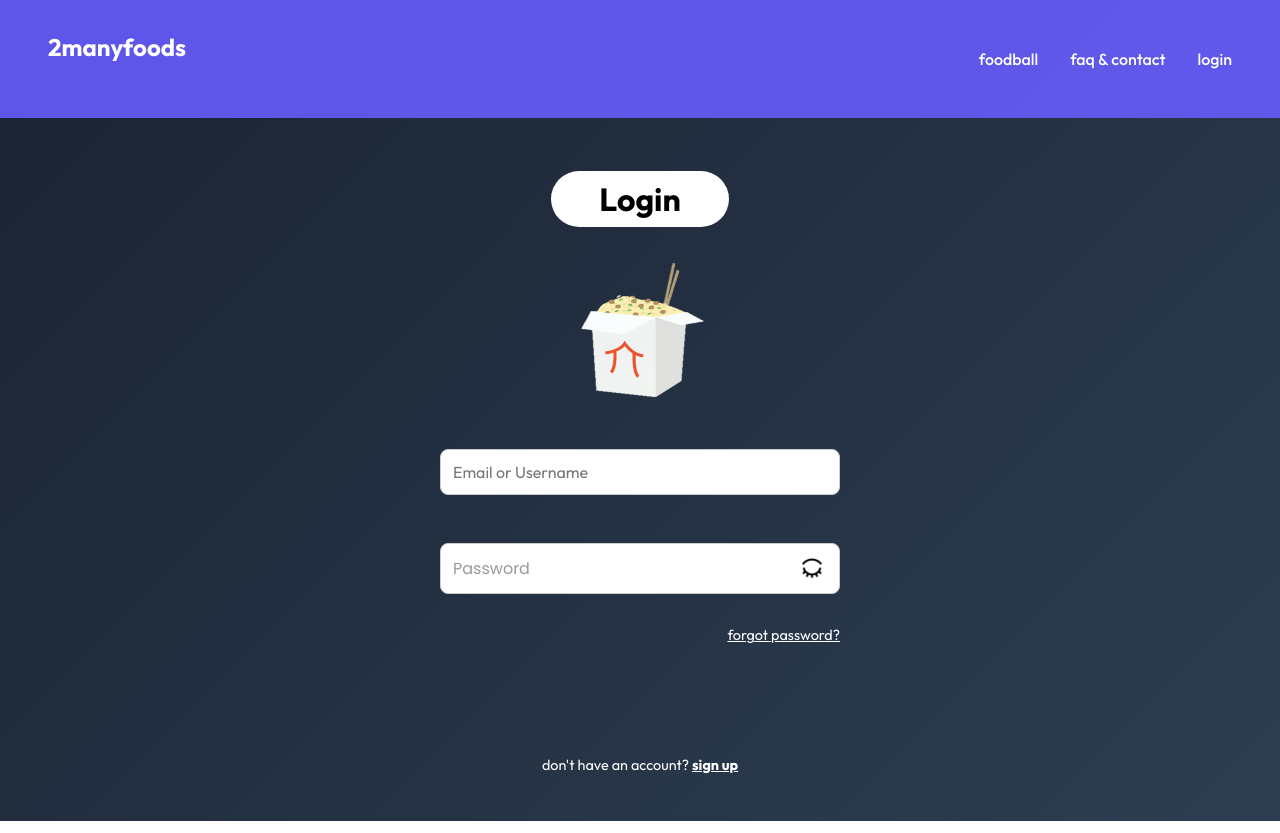
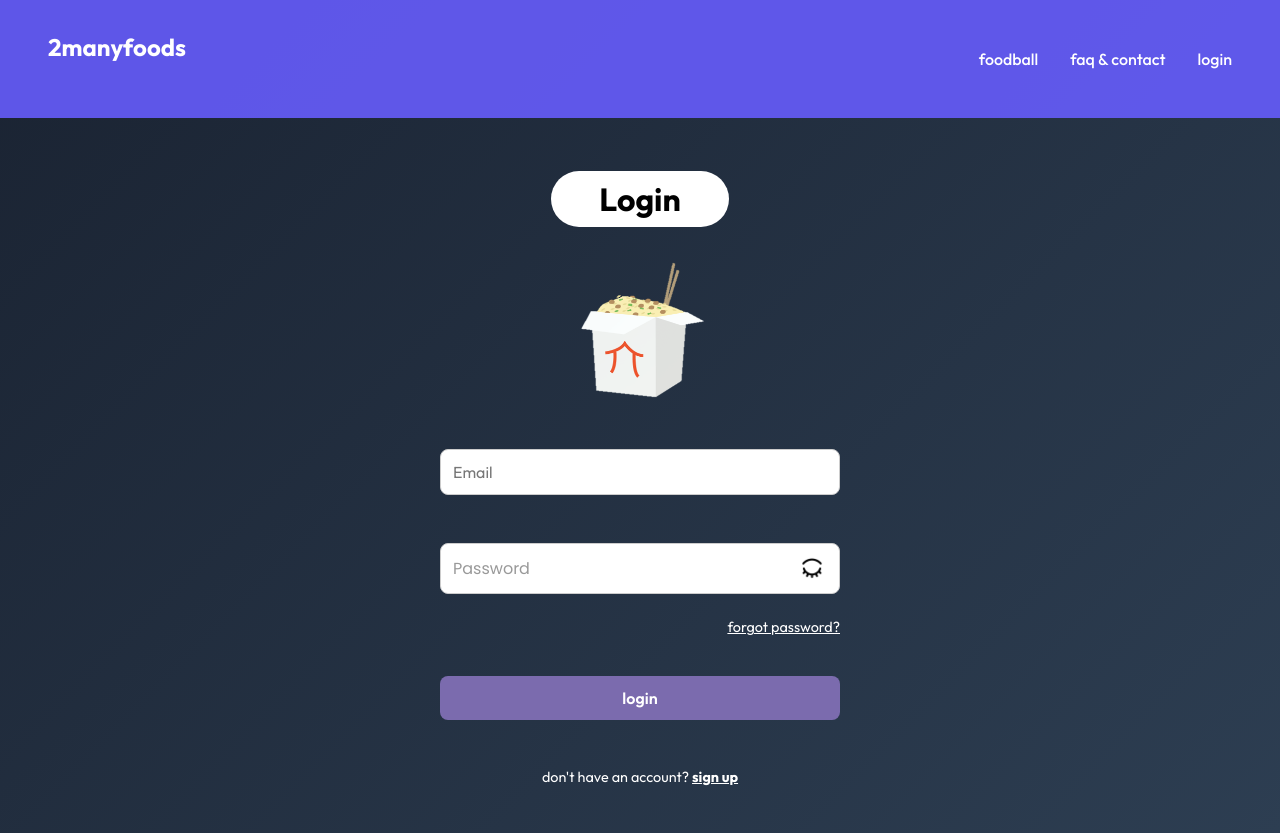
Before and after one commit to maejikal/SC2006-Foodball, a React (Vite) app in the folder 2ManyFoods/2manyfoods-frontend/: page /login in a window 1280 px wide. Built offline with nearby package versions, Linux system fonts and the light colour scheme.

Commit message:
Fix some css conflict

```diff
--- a/2ManyFoods/2manyfoods-frontend/src/components/Button.css
+++ b/2ManyFoods/2manyfoods-frontend/src/components/Button.css
@@ -29,3 +29,8 @@
 .btn:hover {
   opacity: 0.85;
 }
+
+.btn.default {
+  background-color: #7b6bae;
+  color: white;
+}
--- a/2ManyFoods/2manyfoods-frontend/src/pages/LoginPage.css
+++ b/2ManyFoods/2manyfoods-frontend/src/pages/LoginPage.css
@@ -54,7 +54,7 @@
 .passwordInputWrapper {
   position: relative;
   width: 100%;
-  margin-bottom: 0.5rem;
+  margin-bottom: 0;
 }
 
 .passwordInputWrapper input {
@@ -224,3 +224,10 @@
 .resetBtn:hover {
   opacity: 0.9;
 }
+
+.errorText {
+  color: #ff6b6b;
+  font-size: 0.85rem;
+  margin-top: 0.25rem;
+  margin-bottom: 0.5rem;
+}
--- a/2ManyFoods/2manyfoods-frontend/src/pages/LoginPage.jsx
+++ b/2ManyFoods/2manyfoods-frontend/src/pages/LoginPage.jsx
@@ -33,7 +33,7 @@ export default function LoginPage() {
     const newErrors = {};
 
     if (!form.usernameOrEmail.trim()) {
-      newErrors.usernameOrEmail = 'Email or username is required';
+      newErrors.usernameOrEmail = 'Email is required';
     }
 
     if (!form.password) {
@@ -145,12 +145,12 @@ export default function LoginPage() {
         <img src="/assets/2manyfoods-logo.png" alt="2manyfoods" />
 
         <form onSubmit={handleSubmit}>
-          {authError && <div className="error-message">{authError}</div>}
+          {authError && <div className="errorText">{authError}</div>}
 
           <FormInput
             type="text"
             name="usernameOrEmail"
-            placeholder="Email or Username"
+            placeholder="Email"
             value={form.usernameOrEmail}
             onChange={handleChange}
             error={errors.usernameOrEmail}
@@ -175,7 +175,7 @@ export default function LoginPage() {
               />
             </button>
           </div>
-          {errors.password && <div className="error-message">{errors.password}</div>}
+          {errors.password && <div className="errorText">{errors.password}</div>}
 
           <div className="forgotLink">
             <a href="#" onClick={(e) => { e.preventDefault(); handleForgotPassword(); }}>
@@ -183,9 +183,12 @@ export default function LoginPage() {
             </a>
           </div>
 
-          <Button type="submit" disabled={isLoading}>
-            {isLoading ? 'logging in...' : 'login'}
-          </Button>
+          <Button
+            type="submit"
+            variant="default"
+            text={isLoading ? 'logging in...' : 'login'}
+            disabled={isLoading}
+          />
         </form>
 
         <p>
```
Also changed, not shown: 1 other file (tests, documents, lock files or other folders).
